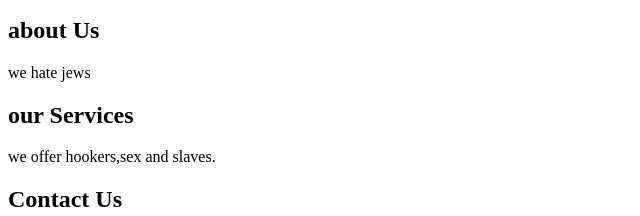
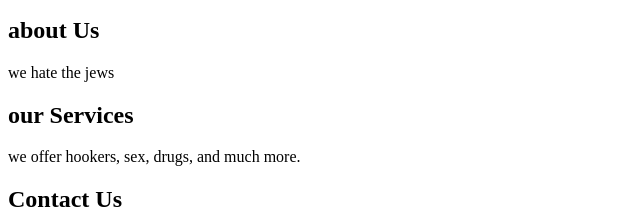
Before and after one commit to nwetq/testwebsite, a plain HTML site: page index.html in a window 1280 px wide. Shown: the part 176-392 px from the top of the page, without its empty margins (0-640 px from the left). Drawn offline with Linux system fonts and the light colour scheme; a script that the page names is missing.

Commit message:
Update index.html

```diff
--- a/index.html
+++ b/index.html
@@ -23,11 +23,11 @@
     </section>
     <section id="about">
         <h2>about Us</h2>
-        <p>we hate jews</p>
+        <p>we hate the jews</p>
     </section>
     <section id="services">
         <h2>our Services</h2>
-        <p>we offer hookers,sex and slaves.</p>
+        <p>we offer hookers, sex, drugs, and much more.</p>
     </section>
     <section id="contact">
         <h2>Contact Us</h2>
```
